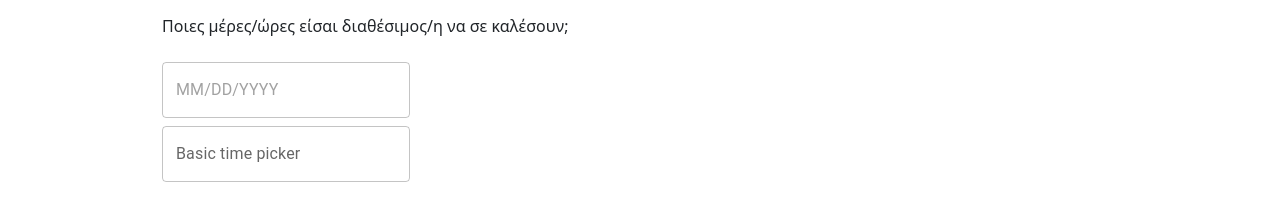
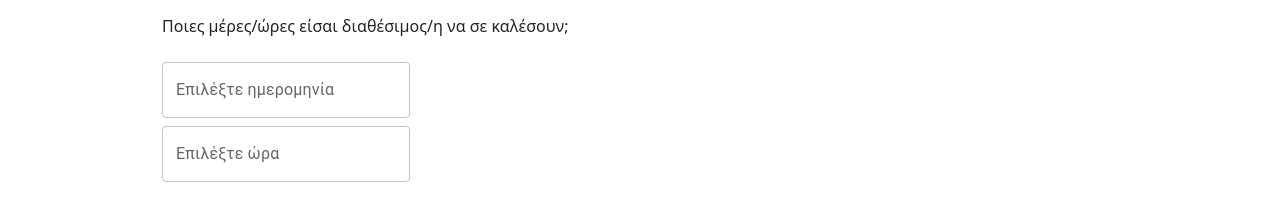
Before and after one commit to giannisz2/Website_Nannies, a React (Vite) app: page /ThirdStep in a window 1280 px wide. Shown: the part 482-692 px from the top of the page. Built offline with nearby package versions, Linux system fonts and the light colour scheme.

Commit message:
Fixed third step

```diff
--- a/src/components/layout/Datepicker.jsx
+++ b/src/components/layout/Datepicker.jsx
@@ -4,15 +4,14 @@ import { LocalizationProvider } from '@mui/x-date-pickers/LocalizationProvider';
 import { AdapterDayjs } from '@mui/x-date-pickers/AdapterDayjs';
 import { DatePicker } from '@mui/x-date-pickers/DatePicker';
 
-export default function DatePickerValue() {
-  const [value, setValue] = React.useState();
-
+export default function Datepicker({ value, onChange }) {
   return (
     <LocalizationProvider dateAdapter={AdapterDayjs}>
-      <DemoContainer components={['DatePicker', 'DatePicker']}>
+      <DemoContainer components={['DatePicker']}>
         <DatePicker
+          label="Επιλέξτε ημερομηνία"
           value={value}
-          onChange={(newValue) => setValue(newValue)}
+          onChange={onChange}
         />
       </DemoContainer>
     </LocalizationProvider>
--- a/src/components/layout/Timepicker.jsx
+++ b/src/components/layout/Timepicker.jsx
@@ -1,14 +1,18 @@
 import * as React from 'react';
 import { DemoContainer } from '@mui/x-date-pickers/internals/demo';
+import { LocalizationProvider } from '@mui/x-date-pickers/LocalizationProvider';
 import { AdapterDayjs } from '@mui/x-date-pickers/AdapterDayjs';
-import { LocalizationProvider } from '@mui/x-date-pickers/LocalizationProvider';
 import { TimePicker } from '@mui/x-date-pickers/TimePicker';
 
-export default function Timepicker() {
+export default function Timepicker({ value, onChange }) {
   return (
     <LocalizationProvider dateAdapter={AdapterDayjs}>
       <DemoContainer components={['TimePicker']}>
-        <TimePicker label="Basic time picker" />
+        <TimePicker
+          label="Επιλέξτε ώρα"
+          value={value}
+          onChange={onChange}
+        />
       </DemoContainer>
     </LocalizationProvider>
   );
--- a/src/pages/nannies/ThirdStep.jsx
+++ b/src/pages/nannies/ThirdStep.jsx
@@ -3,7 +3,7 @@ import { useNavigate } from 'react-router-dom';
 import Logo from '../../components/buttons/Logo.jsx';
 import Footer from '../../components/layout/Footer.jsx';
 import HelpButton from '../../components/buttons/HelpButton.jsx';
-import { Row, Col } from 'react-bootstrap';
+import { Row } from 'react-bootstrap';
 import { Select, MenuItem, TextField, InputLabel, FormControl } from '@mui/material';
 import Datepicker from '../../components/layout/Datepicker.jsx';
 import Timepicker from '../../components/layout/Timepicker.jsx';
@@ -12,14 +12,15 @@ import '../../styles/ThirdStep.css';
 export default function ThirdStep() {
     const navigate = useNavigate();
 
-    // Initialize all fields, including date/time, with null or empty strings
+    // Initialize form data state
     const [formData, setFormData] = useState({
         phone: '',
         phoneAccess: '',
-        availableDate: null, // Default to null for Datepicker
-        availableTime: null, // Default to null for Timepicker
+        availableDate: null,
+        availableTime: null,
     });
 
+    // Form error state
     const [formErrors, setFormErrors] = useState({
         phone: false,
         phoneAccess: false,
@@ -27,6 +28,7 @@ export default function ThirdStep() {
         availableTime: false,
     });
 
+    // Form validation
     const validateForm = () => {
         const errors = {
             phone: !formData.phone.trim(),
@@ -36,10 +38,10 @@ export default function ThirdStep() {
         };
 
         setFormErrors(errors);
-
         return !Object.values(errors).some((error) => error === true);
     };
 
+    // Handle submit
     const handleSubmit = () => {
         if (validateForm()) {
             navigate('/NannyHomepage');
@@ -48,6 +50,7 @@ export default function ThirdStep() {
         }
     };
 
+    // Handle input changes
     const handleInputChange = (event) => {
         const { name, value } = event.target;
         setFormData((prevState) => ({ ...prevState, [name]: value }));
@@ -71,6 +74,7 @@ export default function ThirdStep() {
             </div>
             <div className="content flex-grow-1 d-flex align-items-center justify-content-center">
                 <Row className="row">
+                    {/* Phone Field */}
                     <TextField
                         fullWidth
                         label="Κινητό"
@@ -82,6 +86,8 @@ export default function ThirdStep() {
                         error={formErrors.phone}
                         helperText={formErrors.phone && "Το πεδίο είναι υποχρεωτικό"}
                     />
+
+                    {/* Phone Access Dropdown */}
                     <FormControl fullWidth className="my-3" error={formErrors.phoneAccess}>
                         <InputLabel>Επιτρέπω τη πρόσβαση στο κινητό μου τηλέφωνο σε:</InputLabel>
                         <Select
@@ -100,19 +106,19 @@ export default function ThirdStep() {
                             <p className="error-text">Το πεδίο είναι υποχρεωτικό</p>
                         )}
                     </FormControl>
+
+                    {/* Availability Fields */}
                     <p>Ποιες μέρες/ώρες είσαι διαθέσιμος/η να σε καλέσουν;</p>
+
                     <Datepicker
                         value={formData.availableDate}
                         onChange={(date) => setFormData({ ...formData, availableDate: date })}
-                        error={formErrors.availableDate}
-                        helperText={formErrors.availableDate && "Η ημερομηνία είναι υποχρεωτική"}
                     />
                     <Timepicker
                         value={formData.availableTime}
                         onChange={(time) => setFormData({ ...formData, availableTime: time })}
-                        error={formErrors.availableTime}
-                        helperText={formErrors.availableTime && "Η ώρα είναι υποχρεωτική"}
                     />
+                    {/* Submit Button */}
                     <div className="buttons">
                         <button
                             type="button"
```
